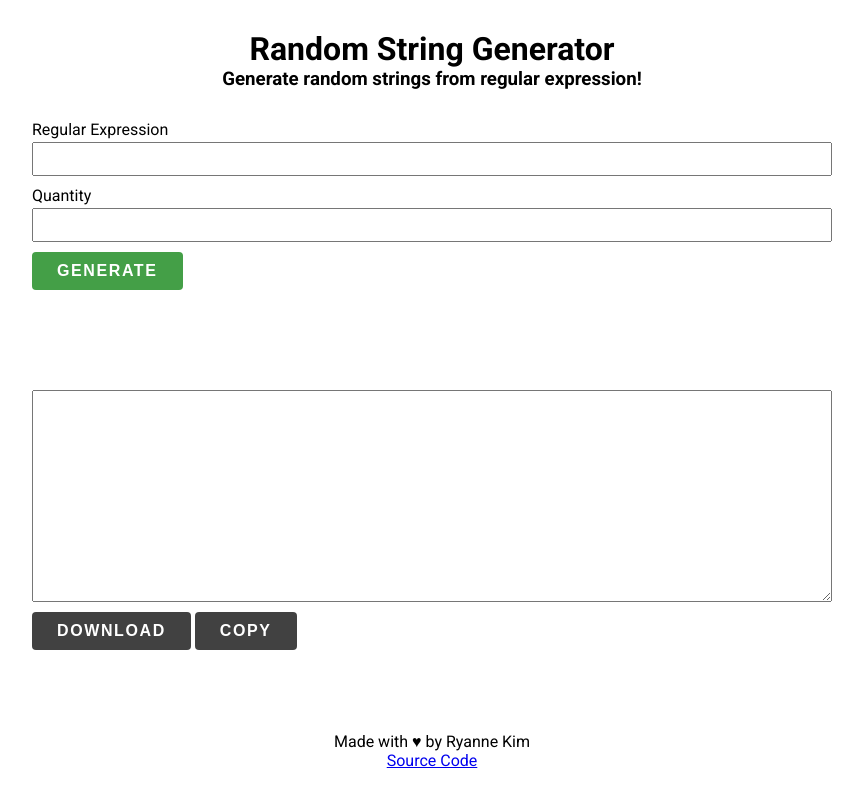
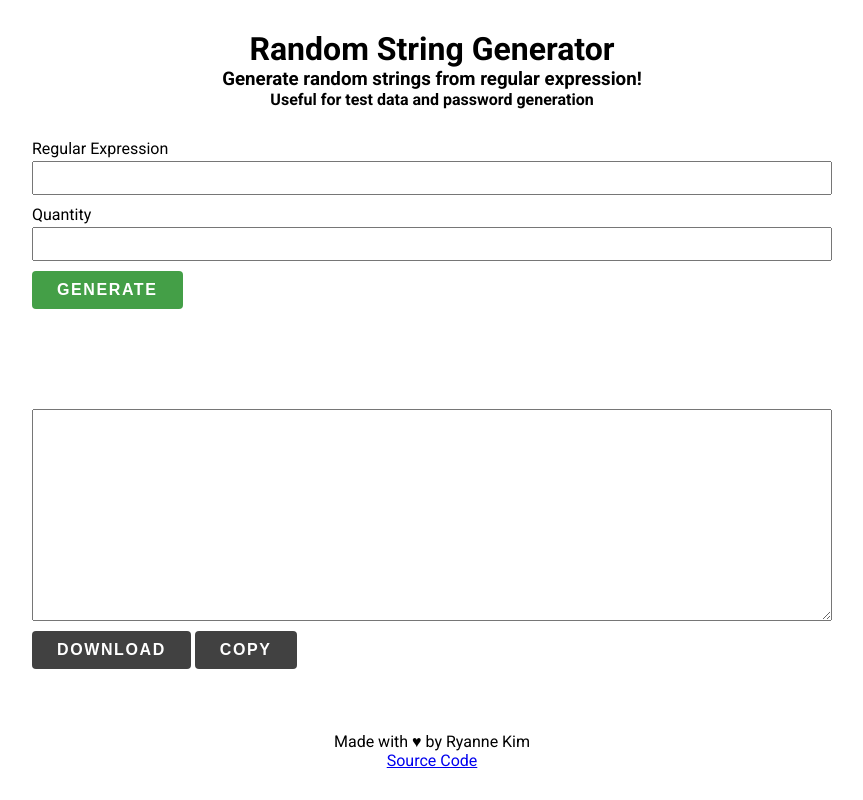
Before and after one commit to rygailkim/random-string-generator, a plain HTML site: page index.html in a window 1280 px wide. Shown: the whole page, without its empty margins (208-1071 px from the left). Drawn offline with Linux system fonts and the light colour scheme.

Commit message:
completed project

```diff
--- a/index.html
+++ b/index.html
@@ -12,6 +12,8 @@
         <div class="title">
             <h1>Random String Generator</h1>
             <h3>Generate random strings from regular expression!</h3>
+            <h4>Useful for test data and password generation</h4>
+            <!-- <h4>Example: (([0-9]|[1-9][0-9]|1[0-9]{2}|2[0-4][0-9]|25[0-5])\.){3}([0-9]|[1-9][0-9]|1[0-9]{2}|2[0-4][0-9]|25[0-5])</h4> -->
         </div>
     </header>
 
```
